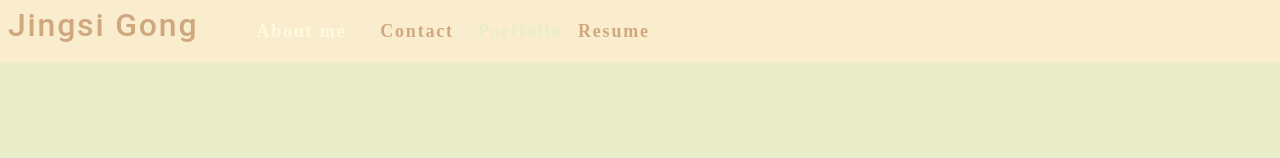
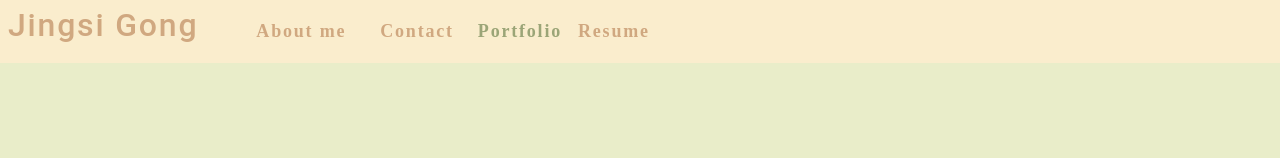
Before and after one commit to j7gong/React-Portfolio, a React (Create React App) app: page / in a window 1280 px wide. Shown: the top 158 px of the page. Built offline with nearby package versions, Linux system fonts and the light colour scheme.

Commit message:
tweak color

```diff
--- a/src/index.css
+++ b/src/index.css
@@ -93,7 +93,7 @@ header {
 }
 
 header a {
-  color: var(--light);
+  color: var(--darker);
 }
 
 button {
@@ -287,5 +287,5 @@ a {
 }
 
 .navActive {
-  color: var(--secondary);
+  color: var(--primary);
 }
```
